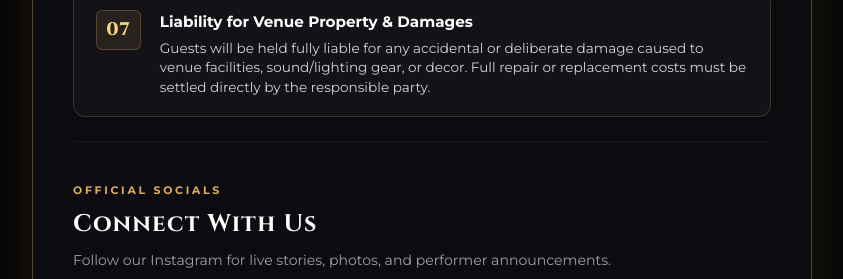
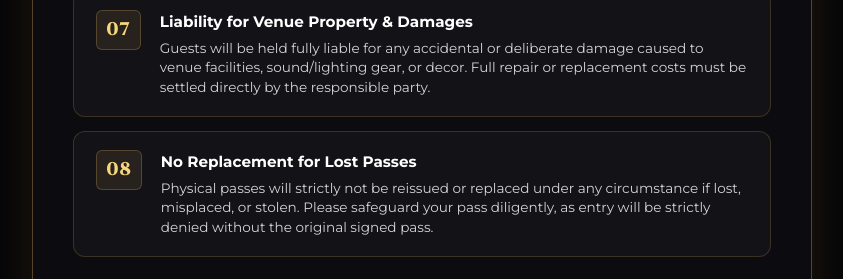
Before and after one commit to YogeshKumar14/aurelia26, a plain HTML site: page index.html in a window 1280 px wide. Shown: the part 1927-2206 px from the top of the page, without its empty margins (218-1061 px from the left). Drawn offline with Linux system fonts and the light colour scheme.

Commit message:
Add Rule 08: No replacement for lost passes

```diff
--- a/event-config.js
+++ b/event-config.js
@@ -77,6 +77,12 @@ const EVENT_CONFIG = {
       number: "07",
       title: "Liability for Venue Property & Damages",
       text: "Guests will be held fully liable for any accidental or deliberate damage caused to venue facilities, sound/lighting gear, or decor. Full repair or replacement costs must be settled directly by the responsible party."
+    },
+    {
+      id: "rule-08",
+      number: "08",
+      title: "No Replacement for Lost Passes",
+      text: "Physical passes will strictly not be reissued or replaced under any circumstance if lost, misplaced, or stolen. Please safeguard your pass diligently, as entry will be strictly denied without the original signed pass."
     }
   ],
 
--- a/index.html
+++ b/index.html
@@ -175,6 +175,14 @@
             <p class="rule-desc">Guests will be held fully liable for any accidental or deliberate damage caused to venue facilities, sound/lighting gear, or decor. Full repair or replacement costs must be settled directly by the responsible party.</p>
           </div>
         </div>
+
+        <div class="rule-card">
+          <div class="rule-num">08</div>
+          <div class="rule-body">
+            <h4 class="rule-title">No Replacement for Lost Passes</h4>
+            <p class="rule-desc">Physical passes will strictly not be reissued or replaced under any circumstance if lost, misplaced, or stolen. Please safeguard your pass diligently, as entry will be strictly denied without the original signed pass.</p>
+          </div>
+        </div>
       </div>
     </section>
 
```
